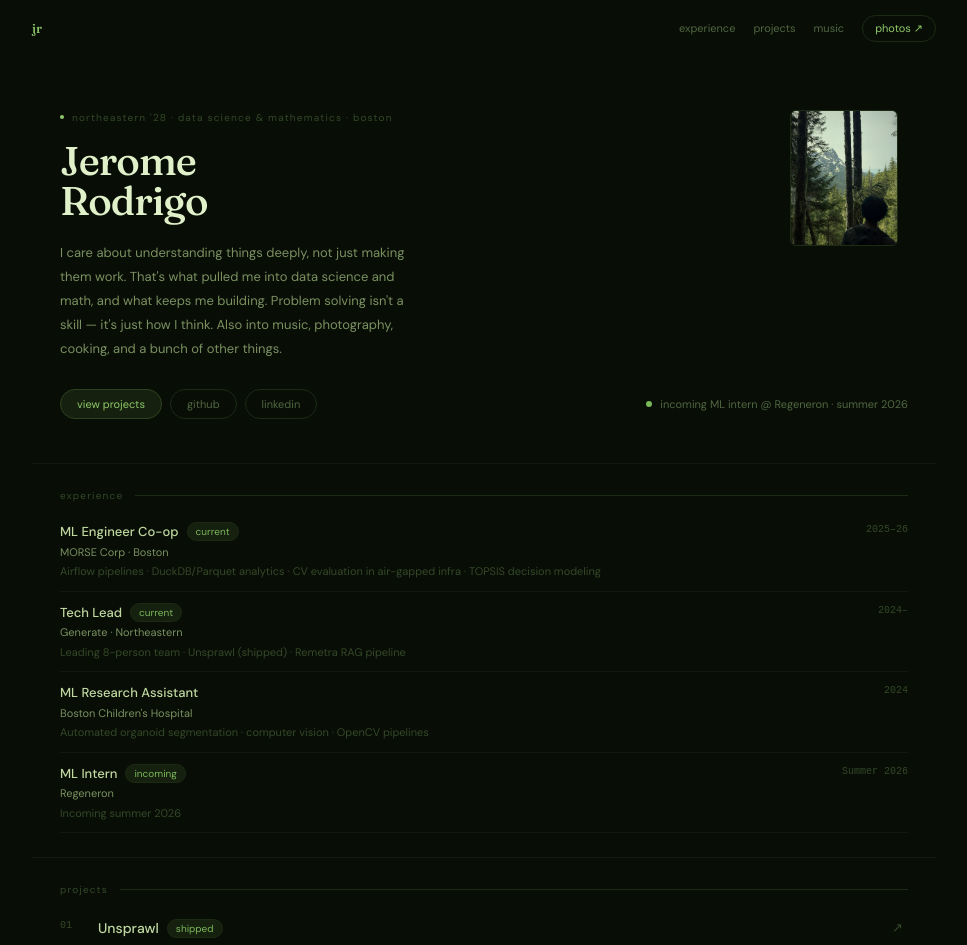
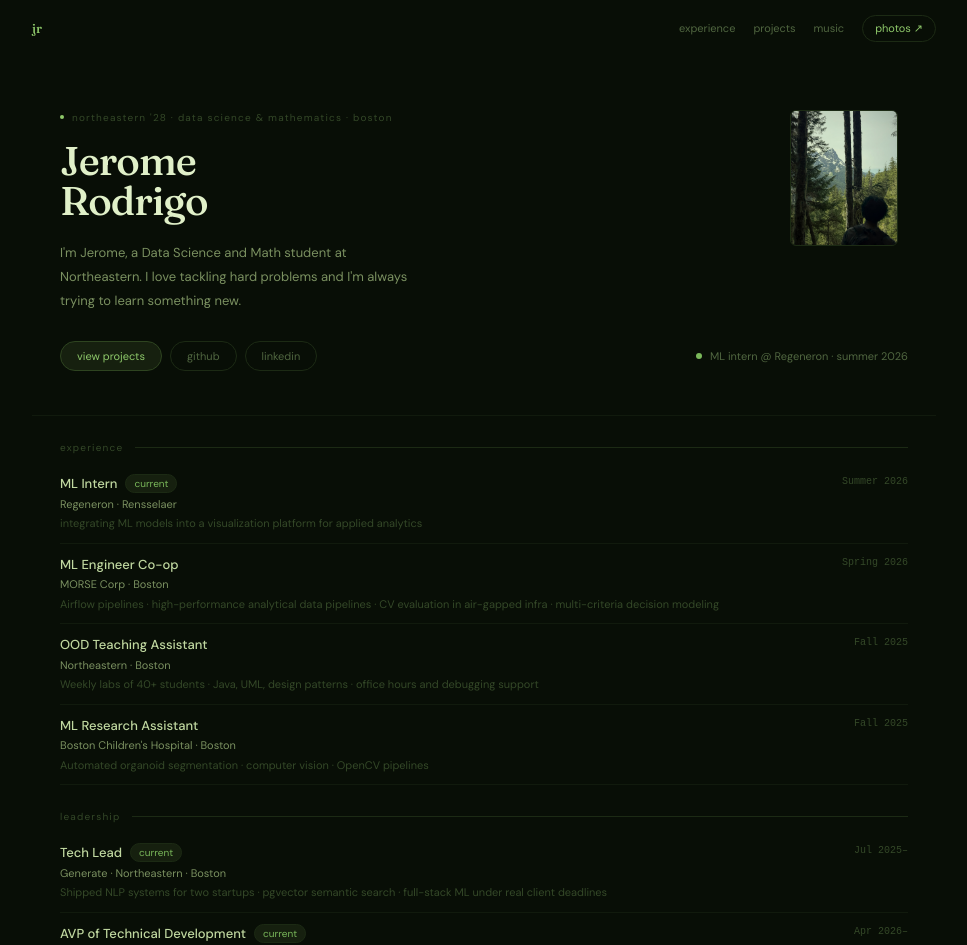
Before and after one commit to Jrodrigo06/personal-website-2, a Next.js app: page / in a window 1280 px wide. Shown: the top 945 px of the page, without its empty margins (156-1123 px from the left). Built offline with nearby package versions, Linux system fonts and the light colour scheme.

Commit message:
fix: added text changes

```diff
--- a/components/Experience.tsx
+++ b/components/Experience.tsx
@@ -1,14 +1,7 @@
-import { experience } from "@/data/experience";
+import { experience, leadership, type Experience } from "@/data/experience";
 
-export default function Experience() {
+function SectionHeader({ label }: { label: string }) {
   return (
-    <div
-      style={{
-        padding: "24px 28px",
-        borderBottom: "0.5px solid var(--border-sub)",
-      }}
-    >
-      {/* section header */}
     <div className="flex items-center" style={{ gap: "12px" }}>
       <span
         style={{
@@ -17,17 +10,20 @@ export default function Experience() {
           color: "var(--text-ghost)",
         }}
       >
-          experience
+        {label}
       </span>
       <span
         className="flex-1"
         style={{ height: "0.5px", background: "var(--border)" }}
       />
     </div>
+  );
+}
 
-      {/* items */}
+function ItemList({ items }: { items: Experience[] }) {
+  return (
     <div style={{ marginTop: "8px" }}>
-        {experience.map((item, i) => (
+      {items.map((item, i) => (
         <div
           key={`${item.org}-${i}`}
           className="grid items-start"
@@ -69,12 +65,13 @@ export default function Experience() {
                 fontSize: "11px",
                 color: "var(--text-body)",
                 marginTop: "2px",
-                  marginBottom: "3px",
+                marginBottom: item.oneliner ? "3px" : 0,
               }}
             >
               {item.org}
               {item.location ? ` · ${item.location}` : ""}
             </div>
+            {item.oneliner && (
               <div
                 style={{
                   fontSize: "11px",
@@ -84,6 +81,7 @@ export default function Experience() {
               >
                 {item.oneliner}
               </div>
+            )}
           </div>
 
           <div
@@ -98,6 +96,24 @@ export default function Experience() {
         </div>
       ))}
     </div>
+  );
+}
+
+export default function Experience() {
+  return (
+    <div
+      style={{
+        padding: "24px 28px",
+        borderBottom: "0.5px solid var(--border-sub)",
+      }}
+    >
+      <SectionHeader label="experience" />
+      <ItemList items={experience} />
+
+      <div style={{ marginTop: "24px" }}>
+        <SectionHeader label="leadership" />
+        <ItemList items={leadership} />
+      </div>
     </div>
   );
 }
--- a/components/Hero.tsx
+++ b/components/Hero.tsx
@@ -63,11 +63,8 @@ export default function Hero() {
               maxWidth: "360px",
             }}
           >
-            I care about understanding things deeply, not just making them work.
-            That&apos;s what pulled me into data science and math, and what keeps
-            me building. Problem solving isn&apos;t a skill — it&apos;s just how I
-            think. Also into music, photography, cooking, and a bunch of other
-            things.
+            I'm Jerome, a Data Science and Math student at Northeastern. I love
+            tackling hard problems and I'm always trying to learn something new.
           </p>
         </div>
 
@@ -149,7 +146,7 @@ export default function Hero() {
             }}
           />
           <span style={{ fontSize: "11px", color: "var(--text-dim)" }}>
-            incoming ML intern @ Regeneron · summer 2026
+            ML intern @ Regeneron · summer 2026
           </span>
         </div>
       </div>
--- a/data/experience.ts
+++ b/data/experience.ts
@@ -1,39 +1,62 @@
 export interface Experience {
-  role: string
-  org: string
-  location?: string
-  oneliner: string
-  date: string
-  badge?: 'current' | 'incoming'
+  role: string;
+  org: string;
+  location?: string;
+  oneliner?: string;
+  date: string;
+  badge?: "current" | "incoming";
 }
 
 export const experience: Experience[] = [
   {
-    role: 'ML Engineer Co-op',
-    org: 'MORSE Corp',
-    location: 'Boston',
-    oneliner: 'Airflow pipelines · DuckDB/Parquet analytics · CV evaluation in air-gapped infra · TOPSIS decision modeling',
-    date: '2025–26',
-    badge: 'current',
+    role: "ML Intern",
+    location: "Rensselaer",
+    org: "Regeneron",
+    oneliner: "integrating ML models into a visualization platform for applied analytics",
+    date: "Summer 2026",
+    badge: "current",
   },
   {
-    role: 'Tech Lead',
-    org: 'Generate · Northeastern',
-    oneliner: 'Leading 8-person team · Unsprawl (shipped) · Remetra RAG pipeline',
-    date: '2024–',
-    badge: 'current',
+    role: "ML Engineer Co-op",
+    org: "MORSE Corp",
+    location: "Boston",
+    oneliner:
+      "Airflow pipelines · high-performance analytical data pipelines · CV evaluation in air-gapped infra · multi-criteria decision modeling",
+    date: "Spring 2026",
   },
   {
-    role: 'ML Research Assistant',
-    org: 'Boston Children\'s Hospital',
-    oneliner: 'Automated organoid segmentation · computer vision · OpenCV pipelines',
-    date: '2024',
+    role: "OOD Teaching Assistant",
+    location: "Boston",
+    org: "Northeastern",
+    oneliner:
+    "Weekly labs of 40+ students · Java, UML, design patterns · office hours and debugging support",
+    date: "Fall 2025",
   },
   {
-    role: 'ML Intern',
-    org: 'Regeneron',
-    oneliner: 'Incoming summer 2026',
-    date: 'Summer 2026',
-    badge: 'incoming',
+    role: "ML Research Assistant",
+    org: "Boston Children's Hospital",
+    location: "Boston",
+    oneliner:
+      "Automated organoid segmentation · computer vision · OpenCV pipelines",
+    date: "Fall 2025",
   },
-]
+];
+
+export const leadership: Experience[] = [
+  {
+    role: "Tech Lead",
+    org: "Generate · Northeastern",
+    location: "Boston",
+    oneliner:
+      "Shipped NLP systems for two startups · pgvector semantic search · full-stack ML under real client deadlines",
+    date: "Jul 2025–",
+    badge: "current",
+  },
+  {
+    role: "AVP of Technical Development",
+    location: "Boston",
+    org: "Kappa Theta Pi · Northeastern",
+    date: "Apr 2026–",
+    badge: "current",
+  },
+];
--- a/data/projects.ts
+++ b/data/projects.ts
@@ -1,38 +1,32 @@
 export interface Project {
-  num: string
-  name: string
-  desc: string
-  tags: string[]
-  link?: string
-  status?: 'shipped' | 'in progress'
+  num: string;
+  name: string;
+  desc: string;
+  tags: string[];
+  link?: string;
+  status?: "shipped" | "in progress";
 }
 
 export const projects: Project[] = [
   {
-    num: '01',
-    name: 'Unsprawl',
-    desc: 'AI duplicate task detection across Slack, Jira, and Trello. Built and shipped to real clients at Generate.',
-    tags: ['SBERT', 'pgvector', 'FastAPI', 'OAuth 2.0', 'DigitalOcean'],
-    status: 'shipped',
+    num: "01",
+    name: "Unsprawl",
+    desc: "AI duplicate task detection across Slack, Jira, and Trello. Built and shipped to real clients at Generate.",
+    tags: ["SBERT", "pgvector", "FastAPI", "OAuth 2.0", "DigitalOcean"],
+    status: "shipped",
   },
   {
-    num: '02',
-    name: 'Remetra RAG pipeline',
-    desc: 'Full RAG pipeline for autoimmune symptom tracking — food tagging, Apriori correlation, Gemini LLM.',
-    tags: ['Gemini', 'pgvector', 'Django', 'sentence-transformers'],
-    status: 'in progress',
+    num: "02",
+    name: "Remetra RAG pipeline",
+    desc: "Full RAG pipeline for autoimmune symptom tracking — food tagging, Apriori correlation, Gemini LLM.",
+    tags: ["Gemini", "pgvector", "Django", "sentence-transformers"],
+    status: "shipped",
   },
   {
-    num: '03',
-    name: 'Audio recommender',
-    desc: 'Music similarity via CLAP embeddings and UMAP visualization. Spotify playlist as input.',
-    tags: ['CLAP', 'UMAP', 'yt-dlp', 'Spotify API'],
-    status: 'in progress',
+    num: "03",
+    name: "Audio recommender",
+    desc: "Music similarity via CLAP embeddings and UMAP visualization. Spotify playlist as input.",
+    tags: ["CLAP", "UMAP", "yt-dlp", "Spotify API"],
+    status: "in progress",
   },
-  {
-    num: '04',
-    name: 'CV analytics platform',
-    desc: 'ndjson → Parquet → MinIO pipeline with DuckDB analytics. TOPSIS model comparison across 70+ models.',
-    tags: ['DuckDB', 'Airflow', 'MinIO', 'TOPSIS'],
-  },
-]
+];
```
Lines whose indentation alone changed are shown as unchanged.
